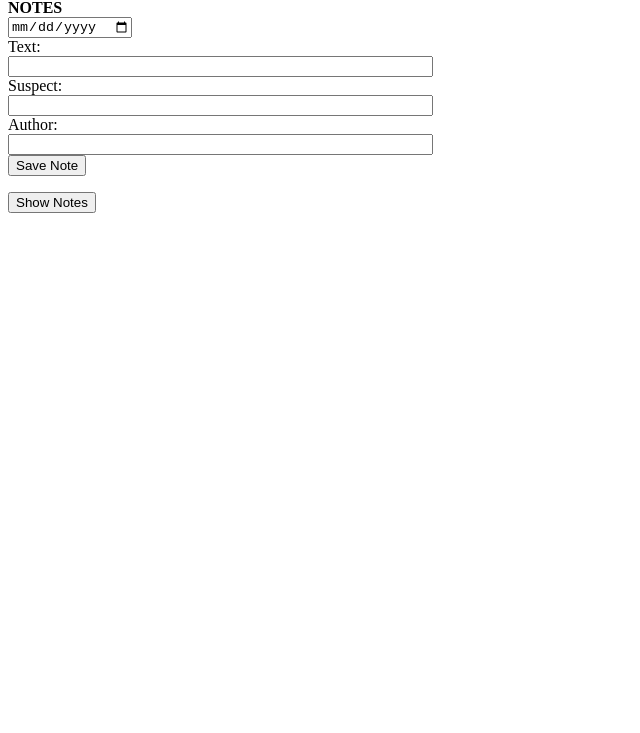
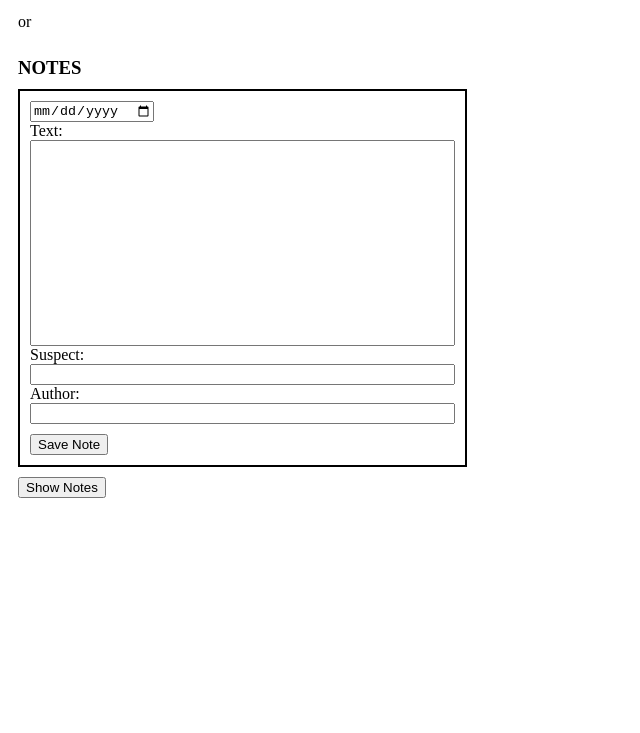
Before and after one commit to calebsjames/glassdale, a plain HTML site: page index.html in a window 1280 px wide. Shown: the part 67-800 px from the top of the page, without its empty margins (0-640 px from the left). Drawn offline with Linux system fonts and the light colour scheme; no server answers.

Commit message:
Styling changes

```diff
--- a/index.html
+++ b/index.html
@@ -11,9 +11,10 @@
 
     <main class="container">
         <header>
+            <h1>GLASSDALE POLICE DEPARTMENT</h1>
             <div class="filters">
                 <div class="filter filters__crime"></div>
-                <p>or</p>
+                <p id="or">or</p>
                 <div class="filter filters__incarceration"></div>
                 <div class="filter filters__officer"></div>
             </div>
@@ -26,12 +27,12 @@
             <aside class="notesAside">
                 <article class="noteFormContainer"></article>
                 <div class="noteListButton"></div>
+                <article class="alibiContainer"></article>
                 <article class="notesContainer"></article>
             </aside>
         </div>
 
         <article class="officersContainer"></article>
-        <article class="alibiContainer"></article>
     </main>
 
     <script type="module" src="./scripts/main.js"></script>
--- a/scripts/alibis/Alibis.js
+++ b/scripts/alibis/Alibis.js
@@ -1,7 +1,7 @@
 export const AlibisHTML = (criminal) => {
     return `
     <p class="alibis">
-        <b>${criminal.name}</b> <br>
+
         <b>Alibi Name: </b>${criminal.name}<br>
         <b>Alibi: </b>${criminal.alibi}<br>
 
--- a/scripts/alibis/AlibisButton.js
+++ b/scripts/alibis/AlibisButton.js
@@ -2,7 +2,7 @@ const eventHub = document.querySelector(".container")
 
 eventHub.addEventListener("click", clickEvent => {
     if (clickEvent.target.id === "alibiListButton") {
-        debugger
+
 
         const selectedCriminal = clickEvent.target.value
 
--- a/scripts/notes/Note.js
+++ b/scripts/notes/Note.js
@@ -1,5 +1,6 @@
 export const NoteHTMLConverter = (noteObject) => {
     return `
+
         <section class="note">
             <div class="note__text">${ noteObject.text }</div>
             <div class="note__suspect">Suspect: ${ noteObject.suspect }</div>
--- a/scripts/notes/NoteForm.js
+++ b/scripts/notes/NoteForm.js
@@ -7,7 +7,8 @@ const contentTarget = document.querySelector(".noteFormContainer")
 
 const render = () => {
     contentTarget.innerHTML = `
-        <p class="notesTitle"><b>NOTES</b><br>
+    <h3>NOTES</h3>
+    <article class="noteBox">
         <input type="date" id="noteDate"><br>
         <label for="noteText">Text:</label><br>
         <input type="text" size=50 id="noteText"><br>
@@ -16,6 +17,7 @@ const render = () => {
         <label for="author">Author:</label><br>
         <input type="text" size=50 id="author"><br>
         <button id="saveNote">Save Note</button>
+    </article>
     `
 }
 
--- a/scripts/notes/NoteList.js
+++ b/scripts/notes/NoteList.js
@@ -2,7 +2,7 @@ import { getNotes, useNotes } from "./NoteDataProvider.js";
 import { NoteHTMLConverter } from "./Note.js";
 
 // Query the DOM for the element that your notes will be added to
-const contentTarget = document.querySelector(".notesContainer")
+const contentTarget = document.querySelector(".notesAside")
 // Define ye olde Evente Hubbe
 const eventHub = document.querySelector(".container")
 
@@ -19,10 +19,10 @@ const render = (noteArray) => {
     ).join("")
 
     contentTarget.innerHTML = `
-    <h3>NOTES</h3>
-    <section class="notesList">
-    ${allNotesConvertedToStrings}
-    </section>`
+        <h3>Notes</h3>
+        <section class="notesList">
+        ${allNotesConvertedToStrings}
+        </section>`
 }
 
 // Standard list function you're used to writing by now. BUT, don't call this in main.js! Why not?
--- a/styles/main.css
+++ b/styles/main.css
@@ -3,7 +3,8 @@ h3 {
 }
 .criminalList {
     display: flex;
-    flex-wrap: wrap
+    flex-wrap: wrap;
+    border: black solid 2px;
 }
 
 .criminal {
@@ -16,3 +17,43 @@ h3 {
 .box {
     display: flex;
 }
+
+.noteBox {
+    border: solid black 2px;
+    margin: 0px 10px 10px 10px;
+    padding: 10px;
+}
+
+.criminalContainer {
+    border: solid black 2px
+}
+
+#saveNote {
+    margin-top: 10px;
+}
+
+.noteListButton {
+    margin-top: 10px;
+}
+
+.notesTitle {
+    padding-left: 15px;
+    margin-bottom: 0px;
+}
+
+#showNotes {
+    margin-left: 10px;
+}
+
+.filters {
+    display: flex;
+}
+
+#or {
+    margin-top: 0px;
+    padding: 0px 10px;
+}
+
+#noteText {
+    height: 200px;
+}
```
Also changed, not shown: scripts/alibis/AlibiProvider.js (deleted).
